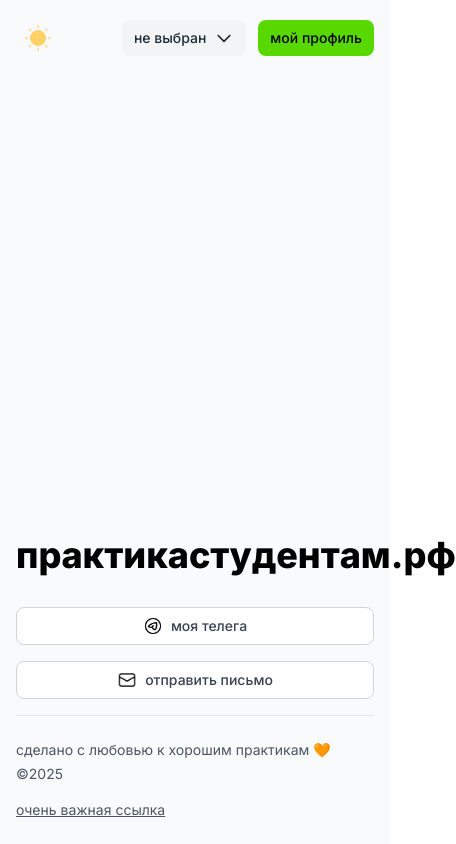
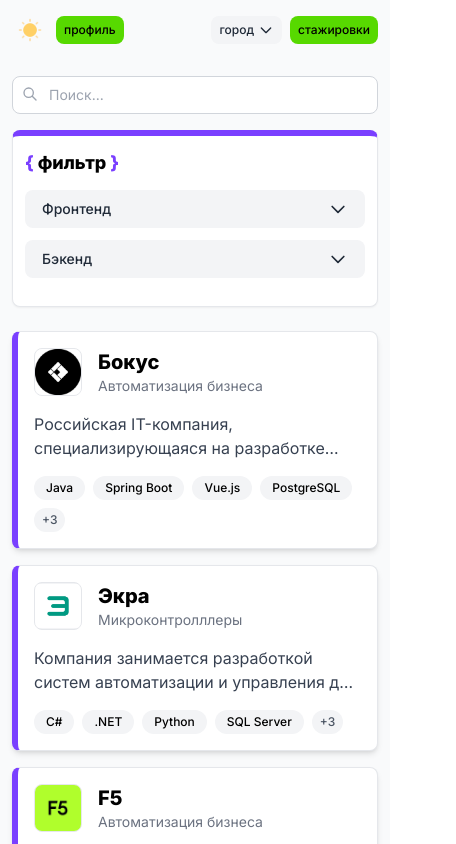
Before and after one commit to schierketsu/practice, a Vue app: page /%D0%BF%D1%80%D0%B0%D0%BA%D1%82%D0%B8%D0%BA%D0%B8 in a window 390 px wide. Shown: the top 844 px of the page, 456 px wide, since content can reach past the window. Built offline with nearby package versions, Linux system fonts and the light colour scheme.

Commit message:
инит2

```diff
--- a/src/App.vue
+++ b/src/App.vue
@@ -1,24 +1,31 @@
 <template>
   <div class="min-h-screen bg-[#F9FAFB] dark:bg-[#000000] transition-colors flex flex-col">
     <header class="bg-[#F9FAFB] dark:bg-[#000000] transition-colors">
-      <div class="max-w-7xl mx-auto px-4 sm:px-6 lg:px-8 py-4">
-        <div class="flex items-center justify-between">
-          <button
-            @click="themeStore.toggleTheme()"
-            class="p-2 text-gray-700 dark:text-white hover:opacity-70 transition-opacity flex items-center justify-center"
-          >
-            <img v-if="!themeStore.isDark" src="/light.png" alt="Light" class="w-7 h-7 sm:w-8 sm:h-8 object-contain" />
-            <img v-else src="/dark.png" alt="Dark" class="w-7 h-7 sm:w-8 sm:h-8 object-contain" />
-          </button>
-          <div class="flex items-center gap-3">
+      <div class="max-w-7xl mx-auto px-3 sm:px-6 lg:px-8 py-3 sm:py-4">
+        <div class="flex items-center justify-between gap-2">
+          <div class="flex items-center gap-2 sm:gap-3">
+            <button
+              @click="themeStore.toggleTheme()"
+              class="p-1.5 sm:p-2 text-gray-700 dark:text-white hover:opacity-70 transition-opacity flex items-center justify-center"
+            >
+              <img v-if="!themeStore.isDark" src="/light.png" alt="Light" class="w-6 h-6 sm:w-8 sm:h-8 object-contain" />
+              <img v-else src="/dark.png" alt="Dark" class="w-6 h-6 sm:w-8 sm:h-8 object-contain" />
+            </button>
+            <button class="px-2 py-1.5 sm:px-6 sm:py-3 rounded-lg font-medium text-xs sm:text-base bg-[#57D900] text-[#000000] hover:bg-[#4ac000] transition-colors whitespace-nowrap">
+              <span class="hidden sm:inline">мой профиль</span>
+              <span class="sm:hidden">профиль</span>
+            </button>
+          </div>
+          <div class="flex items-center gap-2 sm:gap-3">
             <div class="relative">
               <button
                 @click="toggleCityDropdown"
-                class="px-3 py-2 sm:px-6 sm:py-3 bg-gray-100 dark:bg-[#1a1a1a] text-gray-800 dark:text-white rounded-lg hover:bg-gray-200 dark:hover:bg-[#2a2a2a] transition-colors font-medium text-sm sm:text-base flex items-center justify-between gap-2"
+                class="px-2 py-1.5 sm:px-6 sm:py-3 bg-gray-100 dark:bg-[#1a1a1a] text-gray-800 dark:text-white rounded-lg hover:bg-gray-200 dark:hover:bg-[#2a2a2a] transition-colors font-medium text-xs sm:text-base flex items-center justify-between gap-1 sm:gap-2"
               >
-                <span>{{ selectedCity }}</span>
+                <span class="hidden sm:inline">{{ selectedCity }}</span>
+                <span class="sm:hidden text-xs">город</span>
                 <svg
-                  class="w-5 h-5 transition-transform"
+                  class="w-4 h-4 sm:w-5 sm:h-5 transition-transform flex-shrink-0"
                   :class="{ 'rotate-180': cityDropdownOpen }"
                   fill="none"
                   stroke="currentColor"
@@ -29,7 +36,7 @@
               </button>
               <div
                 v-if="cityDropdownOpen"
-                class="absolute top-full left-0 mt-2 bg-white dark:bg-[#1a1a1a] border border-gray-200 dark:border-white rounded-lg shadow-lg z-10 min-w-full"
+                class="absolute top-full right-0 sm:left-0 mt-2 bg-white dark:bg-[#1a1a1a] border border-gray-200 dark:border-white rounded-lg shadow-lg z-10 min-w-[120px] sm:min-w-full"
               >
                 <button
                   v-for="city in cities"
@@ -41,9 +48,20 @@
                 </button>
               </div>
             </div>
-            <button class="px-3 py-2 sm:px-6 sm:py-3 rounded-lg font-medium text-sm sm:text-base" style="background-color: #57D900; color: #000000;">
-              мой профиль
-            </button>
+            <router-link
+              v-if="$route.path !== '/стажировки'"
+              to="/стажировки"
+              class="px-2 py-1.5 sm:px-6 sm:py-3 rounded-lg font-medium text-xs sm:text-base bg-[#57D900] text-[#000000] hover:bg-[#4ac000] transition-colors inline-block no-underline whitespace-nowrap"
+            >
+              стажировки
+            </router-link>
+            <router-link
+              v-else
+              to="/практики"
+              class="px-2 py-1.5 sm:px-6 sm:py-3 rounded-lg font-medium text-xs sm:text-base bg-[#57D900] text-[#000000] hover:bg-[#4ac000] transition-colors inline-block no-underline whitespace-nowrap"
+            >
+              практики
+            </router-link>
           </div>
         </div>
       </div>
--- a/src/components/CompanyCard.vue
+++ b/src/components/CompanyCard.vue
@@ -1,7 +1,8 @@
 <template>
   <div
     @click="goToDetail"
-    class="bg-white dark:bg-[#1a1a1a] rounded-lg shadow-md hover:shadow-xl transition-shadow cursor-pointer overflow-hidden border border-gray-200 dark:border-white"
+    class="bg-white dark:bg-[#1a1a1a] rounded-lg shadow-md hover:shadow-xl dark:hover:shadow-2xl transition-all cursor-pointer overflow-hidden border border-gray-200 dark:border-0 dark:hover:bg-[#2a2a2a]"
+    style="border-left-color: #7A3FFF; border-left-width: 6px;"
   >
     <div class="p-4 sm:p-6">
       <div class="flex items-center gap-4 mb-4">
@@ -81,7 +82,7 @@ const sortedTechnologies = computed(() => {
 })
 
 function goToDetail() {
-  router.push(`/company/${props.company.id}`)
+  router.push(`/компания/${props.company.id}`)
 }
 
 function handleImageError(event) {
--- a/src/components/FilterBar.vue
+++ b/src/components/FilterBar.vue
@@ -1,13 +1,13 @@
 <template>
   <div class="bg-white dark:bg-[#1a1a1a] p-3 sm:p-4 rounded-lg shadow-sm border border-gray-200 dark:border-0" style="border-top-color: #7A3FFF; border-top-width: 6px;">
-    <div class="flex items-center justify-between mb-3 sm:mb-4">
-      <h3 class="text-xl sm:text-2xl md:text-3xl font-extrabold text-[#000000] dark:text-white">
-        <span style="color: #7A3FFF">{</span> фильтр по технологиям <span style="color: #7A3FFF">}</span>
+    <div class="flex items-center justify-between mb-3 sm:mb-4 gap-2">
+      <h3 class="text-lg sm:text-2xl md:text-3xl font-extrabold text-[#000000] dark:text-white leading-tight">
+        <span style="color: #7A3FFF">{</span> <span class="hidden sm:inline">фильтр по технологиям</span><span class="sm:hidden">фильтр</span> <span style="color: #7A3FFF">}</span>
       </h3>
       <button
         @click="clearFilters"
         :disabled="selectedTechnologies.length === 0"
-        class="px-3 py-2 sm:px-6 sm:py-3 bg-white dark:bg-[#1a1a1a] border border-gray-300 dark:border-gray-700 text-gray-700 dark:text-white rounded-lg hover:bg-gray-50 dark:hover:bg-gray-700 transition-colors font-medium text-sm sm:text-base"
+        class="px-2 py-1.5 sm:px-6 sm:py-3 bg-white dark:bg-[#1a1a1a] border border-gray-300 dark:border-gray-700 text-gray-700 dark:text-white rounded-lg hover:bg-gray-50 dark:hover:bg-gray-700 transition-colors font-medium text-xs sm:text-base flex-shrink-0"
         :style="selectedTechnologies.length === 0 ? 'visibility: hidden' : ''"
       >
         Сбросить
--- a/src/components/Footer.vue
+++ b/src/components/Footer.vue
@@ -1,7 +1,7 @@
 <template>
   <footer class="mt-auto">
     <div class="max-w-7xl mx-auto px-4 sm:px-6 lg:px-8">
-      <p class="text-4xl sm:text-5xl md:text-6xl lg:text-7xl xl:text-8xl font-extrabold py-4 w-full flex justify-between text-[#000000] dark:text-white">
+      <p class="text-2xl sm:text-5xl md:text-6xl lg:text-7xl xl:text-8xl font-extrabold py-3 sm:py-4 w-full flex justify-between text-[#000000] dark:text-white overflow-x-auto">
         <span>п</span><span>р</span><span>а</span><span>к</span><span>т</span><span>и</span><span>к</span><span>а</span><span>с</span><span>т</span><span>у</span><span>д</span><span>е</span><span>н</span><span>т</span><span>а</span><span>м</span><span>.</span><span>р</span><span>ф</span>
       </p>
       <div class="flex flex-col sm:flex-row gap-4 py-4">
@@ -16,11 +16,11 @@
       </div>
       <Divider />
     </div>
-    <div class="max-w-7xl mx-auto px-4 sm:px-6 lg:px-8 py-6">
+    <div class="max-w-7xl mx-auto px-3 sm:px-6 lg:px-8 py-4 sm:py-6">
       <div class="flex flex-col sm:flex-row justify-between items-start sm:items-center gap-4">
         <div class="flex flex-col gap-1">
           <p class="text-sm text-gray-600 dark:text-white">
-            сделано с любовью к хорошим практикам <span v-if="!isDark">🧡</span><span v-else>💙</span>
+            сделано с любовью к хорошим практикам <span v-if="!isDark">💚</span><span v-else>💙</span>
           </p>
           <p class="text-sm text-gray-600 dark:text-white">©2025</p>
         </div>
--- a/src/router/index.js
+++ b/src/router/index.js
@@ -1,17 +1,29 @@
 import { createRouter, createWebHistory } from 'vue-router'
 import HomeView from '../views/HomeView.vue'
 import CompanyDetailView from '../views/CompanyDetailView.vue'
+import InternshipsView from '../views/InternshipsView.vue'
 
 const router = createRouter({
   history: createWebHistory(),
   routes: [
     {
       path: '/',
-      name: 'home',
-      component: HomeView
+      redirect: '/практики'
     },
     {
-      path: '/company/:id',
+      path: '/практики',
+      name: 'home',
+      component: HomeView,
+      alias: ['/%D0%BF%D1%80%D0%B0%D0%BA%D1%82%D0%B8%D0%BA%D0%B8']
+    },
+    {
+      path: '/стажировки',
+      name: 'internships',
+      component: InternshipsView,
+      alias: ['/%D1%81%D1%82%D0%B0%D0%B6%D0%B8%D1%80%D0%BE%D0%B2%D0%BA%D0%B8']
+    },
+    {
+      path: '/компания/:id',
       name: 'company-detail',
       component: CompanyDetailView,
       props: true
@@ -19,4 +31,19 @@ const router = createRouter({
   ]
 })
 
+router.beforeEach((to, from, next) => {
+  if (to.path.includes('%')) {
+    try {
+      const decodedPath = decodeURIComponent(to.path)
+      if (decodedPath !== to.path) {
+        next(decodedPath)
+        return
+      }
+    } catch (e) {
+      console.error('Error decoding path:', e)
+    }
+  }
+  next()
+})
+
 export default router
--- a/src/views/CompanyDetailView.vue
+++ b/src/views/CompanyDetailView.vue
@@ -1,19 +1,19 @@
 <template>
-  <div class="max-w-4xl mx-auto px-4 sm:px-6 lg:px-8 py-8">
+  <div class="max-w-4xl mx-auto px-3 sm:px-6 lg:px-8 py-4 sm:py-8">
     <button
-      @click="$router.push('/')"
-      class="mb-6 px-4 py-2 sm:px-6 sm:py-3 bg-white dark:bg-[#1a1a1a] border border-gray-300 dark:border-gray-700 text-gray-700 dark:text-white rounded-lg hover:bg-gray-50 dark:hover:bg-gray-700 transition-colors font-medium flex items-center justify-center gap-2 text-sm sm:text-base"
+      @click="$router.push('/практики')"
+      class="mb-4 sm:mb-6 px-3 py-2 sm:px-6 sm:py-3 bg-white dark:bg-[#1a1a1a] border border-gray-300 dark:border-gray-700 text-gray-700 dark:text-white rounded-lg hover:bg-gray-50 dark:hover:bg-gray-700 transition-colors font-medium flex items-center justify-center gap-2 text-xs sm:text-base"
     >
-      <svg class="w-5 h-5" fill="none" stroke="currentColor" viewBox="0 0 24 24">
+      <svg class="w-4 h-4 sm:w-5 sm:h-5" fill="none" stroke="currentColor" viewBox="0 0 24 24">
         <path stroke-linecap="round" stroke-linejoin="round" stroke-width="2" d="M10 19l-7-7m0 0l7-7m-7 7h18" />
       </svg>
       <span>Назад к списку</span>
     </button>
 
     <div v-if="company" class="bg-white dark:bg-[#1a1a1a] rounded-lg shadow-lg overflow-hidden border border-gray-200 dark:border-white">
-      <div class="p-4 sm:p-8">
-        <div class="flex items-center gap-4 sm:gap-6 mb-6">
-          <div class="w-16 h-16 sm:w-24 sm:h-24 rounded-lg border border-gray-200 dark:border-none bg-gray-100 dark:bg-gray-700 flex items-center justify-center overflow-hidden flex-shrink-0">
+      <div class="p-4 sm:p-6 lg:p-8">
+        <div class="flex items-center gap-3 sm:gap-6 mb-4 sm:mb-6">
+          <div class="w-14 h-14 sm:w-24 sm:h-24 rounded-lg border border-gray-200 dark:border-none bg-gray-100 dark:bg-gray-700 flex items-center justify-center overflow-hidden flex-shrink-0">
             <img
               :src="company.logo"
               :alt="company.name"
@@ -21,25 +21,25 @@
               class="w-full h-full object-contain"
               :class="{ 'hidden': imageError }"
             />
-            <div v-if="imageError" class="text-sm font-medium text-gray-500 dark:text-white text-center px-2">
+            <div v-if="imageError" class="text-xs sm:text-sm font-medium text-gray-500 dark:text-white text-center px-2">
               {{ getPlaceholderText(company.name) }}
             </div>
           </div>
-          <div class="flex-1 flex flex-col justify-center min-h-16 sm:min-h-24">
-            <h1 class="text-2xl sm:text-3xl lg:text-4xl font-extrabold mb-1 leading-tight text-[#000000] dark:text-white">{{ company.name }}</h1>
-            <p class="text-base sm:text-lg lg:text-xl text-gray-600 dark:text-white leading-tight">
+          <div class="flex-1 flex flex-col justify-center min-h-14 sm:min-h-24">
+            <h1 class="text-xl sm:text-3xl lg:text-4xl font-extrabold mb-1 leading-tight text-[#000000] dark:text-white">{{ company.name }}</h1>
+            <p class="text-sm sm:text-lg lg:text-xl text-gray-600 dark:text-white leading-tight">
               {{ company.sector }}
             </p>
           </div>
         </div>
 
-        <div class="mb-6">
-          <h2 class="text-xl font-semibold text-gray-900 dark:text-white mb-3">О компании</h2>
-          <p class="text-gray-700 dark:text-white leading-relaxed">{{ company.description }}</p>
+        <div class="mb-4 sm:mb-6">
+          <h2 class="text-lg sm:text-xl font-semibold text-gray-900 dark:text-white mb-2 sm:mb-3">О компании</h2>
+          <p class="text-sm sm:text-base text-gray-700 dark:text-white leading-relaxed">{{ company.description }}</p>
         </div>
 
-        <div class="mb-6">
-          <h2 class="text-xl font-semibold text-gray-900 dark:text-white mb-3">Технологии</h2>
+        <div class="mb-4 sm:mb-6">
+          <h2 class="text-lg sm:text-xl font-semibold text-gray-900 dark:text-white mb-2 sm:mb-3">Технологии</h2>
           <div class="flex flex-wrap gap-2">
             <TechnologyTag
               v-for="tech in company.technologies"
@@ -49,17 +49,44 @@
           </div>
         </div>
 
-        <div class="border-t border-gray-200 dark:border-gray-700 pt-6">
-          <h2 class="text-xl font-semibold text-gray-900 dark:text-white mb-3">Контакты</h2>
-          <p class="text-gray-700 dark:text-white">{{ company.contacts }}</p>
+        <div class="border-t border-gray-200 dark:border-gray-700 pt-4 sm:pt-6 mb-4 sm:mb-6">
+          <h2 class="text-lg sm:text-xl font-semibold text-gray-900 dark:text-white mb-3 sm:mb-4">Контакты</h2>
+          <div class="flex flex-col sm:flex-row gap-3">
+            <a
+              v-if="parsedContacts.email"
+              :href="`mailto:${parsedContacts.email}`"
+              class="flex-1 px-3 py-2 sm:px-6 sm:py-3 bg-white dark:bg-[#1a1a1a] border border-gray-300 dark:border-white text-gray-700 dark:text-white rounded-lg hover:bg-gray-50 dark:hover:bg-gray-700 transition-colors font-medium flex items-center justify-center gap-2 text-xs sm:text-base break-all"
+            >
+              <img src="/iconemail.png" alt="Email" class="w-4 h-4 sm:w-6 sm:h-6 object-contain flex-shrink-0" />
+              <span class="truncate">{{ parsedContacts.email }}</span>
+            </a>
+            <a
+              v-if="parsedContacts.phone"
+              :href="`tel:${parsedContacts.phone.replace(/\s/g, '')}`"
+              class="flex-1 px-3 py-2 sm:px-6 sm:py-3 bg-white dark:bg-[#1a1a1a] border border-gray-300 dark:border-white text-gray-700 dark:text-white rounded-lg hover:bg-gray-50 dark:hover:bg-gray-700 transition-colors font-medium flex items-center justify-center gap-2 text-xs sm:text-base"
+            >
+              <svg class="w-4 h-4 sm:w-6 sm:h-6 flex-shrink-0" fill="none" stroke="currentColor" viewBox="0 0 24 24">
+                <path stroke-linecap="round" stroke-linejoin="round" stroke-width="2" d="M3 5a2 2 0 012-2h3.28a1 1 0 01.948.684l1.498 4.493a1 1 0 01-.502 1.21l-2.257 1.13a11.042 11.042 0 005.516 5.516l1.13-2.257a1 1 0 011.21-.502l4.493 1.498a1 1 0 01.684.949V19a2 2 0 01-2 2h-1C9.716 21 3 14.284 3 6V5z" />
+              </svg>
+              <span class="truncate">{{ parsedContacts.phone }}</span>
+            </a>
+          </div>
+        </div>
+
+        <div class="border-t border-gray-200 dark:border-gray-700 pt-4 sm:pt-6">
+          <button
+            class="w-full px-4 py-2.5 sm:px-6 sm:py-3 bg-[#57D900] text-[#000000] rounded-lg hover:bg-[#4ac000] transition-colors font-semibold text-sm sm:text-base lg:text-lg"
+          >
+            подать заявку на практику
+          </button>
         </div>
       </div>
     </div>
 
-    <div v-else class="text-center py-12">
+    <div v-if="!company" class="text-center py-12">
       <p class="text-gray-500 dark:text-white text-lg">Компания не найдена</p>
       <button
-        @click="$router.push('/')"
+        @click="$router.push('/практики')"
         class="mt-4 text-blue-600 dark:text-blue-400 hover:text-blue-800 dark:hover:text-blue-300"
       >
         Вернуться к списку
@@ -80,6 +107,19 @@ const imageError = ref(false)
 
 const company = computed(() => store.getCompanyById(route.params.id))
 
+const parsedContacts = computed(() => {
+  if (!company.value) return { email: null, phone: null }
+
+  const contacts = company.value.contacts
+  const emailMatch = contacts.match(/[\w\.-]+@[\w\.-]+\.\w+/)
+  const phoneMatch = contacts.match(/\+?\d[\d\s()-]{7,}/)
+
+  return {
+    email: emailMatch ? emailMatch[0] : null,
+    phone: phoneMatch ? phoneMatch[0].trim() : null
+  }
+})
+
 function handleImageError(event) {
   imageError.value = true
 }
--- a/src/views/HomeView.vue
+++ b/src/views/HomeView.vue
@@ -1,24 +1,26 @@
 <template>
-  <div class="max-w-7xl mx-auto px-4 sm:px-6 lg:px-8 py-8">
-    <div class="mb-8">
-      <div class="mb-6">
+  <div class="max-w-7xl mx-auto px-3 sm:px-6 lg:px-8 py-4 sm:py-8">
+    <div class="mb-6 sm:mb-8">
+      <div class="mb-4 sm:mb-6">
         <SearchInput v-model="searchQuery" />
       </div>
 
       <FilterBar />
     </div>
 
-    <div v-if="filteredCompanies.length === 0" class="text-center py-12">
-      <p class="text-gray-500 dark:text-white text-lg">Компании не найдены</p>
+    <div v-if="store.companies.length === 0" class="text-center py-8 sm:py-12">
+      <p class="text-gray-500 dark:text-white text-base sm:text-lg">Загрузка...</p>
+    </div>
+    <div v-else-if="filteredCompanies.length === 0" class="text-center py-8 sm:py-12">
+      <p class="text-gray-500 dark:text-white text-base sm:text-lg">Компании не найдены</p>
       <button
         @click="clearFilters"
-        class="mt-4 px-3 py-2 sm:px-6 sm:py-3 bg-white dark:bg-[#1a1a1a] border border-gray-300 dark:border-gray-700 text-gray-700 dark:text-white rounded-lg hover:bg-gray-50 dark:hover:bg-gray-700 transition-colors font-medium text-sm sm:text-base"
+        class="mt-4 px-3 py-2 sm:px-6 sm:py-3 bg-white dark:bg-[#1a1a1a] border border-gray-300 dark:border-gray-700 text-gray-700 dark:text-white rounded-lg hover:bg-gray-50 dark:hover:bg-gray-700 transition-colors font-medium text-xs sm:text-base"
       >
         Сбросить фильтры
       </button>
     </div>
-
-    <div v-else class="grid grid-cols-1 md:grid-cols-2 lg:grid-cols-3 gap-6">
+    <div v-else class="grid grid-cols-1 md:grid-cols-2 lg:grid-cols-3 gap-4 sm:gap-6">
       <CompanyCard
         v-for="company in filteredCompanies"
         :key="company.id"
@@ -29,7 +31,7 @@
 </template>
 
 <script setup>
-import { computed } from 'vue'
+import { computed, onMounted } from 'vue'
 import { useCompaniesStore } from '../stores/companies'
 import CompanyCard from '../components/CompanyCard.vue'
 import SearchInput from '../components/SearchInput.vue'
@@ -37,12 +39,20 @@ import FilterBar from '../components/FilterBar.vue'
 
 const store = useCompaniesStore()
 
+onMounted(() => {
+  if (store.companies.length === 0) {
+    console.error('Companies store is empty')
+  }
+})
+
 const searchQuery = computed({
   get: () => store.searchQuery,
   set: (value) => store.setSearchQuery(value)
 })
 
-const filteredCompanies = computed(() => store.filteredCompanies)
+const filteredCompanies = computed(() => {
+  return store.filteredCompanies
+})
 
 function clearFilters() {
   store.clearFilters()
--- /dev/null
+++ b/src/views/InternshipsView.vue
@@ -0,0 +1,15 @@
+<template>
+  <div class="max-w-7xl mx-auto px-4 sm:px-6 lg:px-8 py-8">
+    <div class="text-center py-12">
+      <h1 class="text-3xl sm:text-4xl md:text-5xl font-extrabold text-[#000000] dark:text-white mb-4">
+        Стажировки
+      </h1>
+      <p class="text-lg text-gray-600 dark:text-gray-400">
+        Страница находится в разработке
+      </p>
+    </div>
+  </div>
+</template>
+
+<script setup>
+</script>
```
